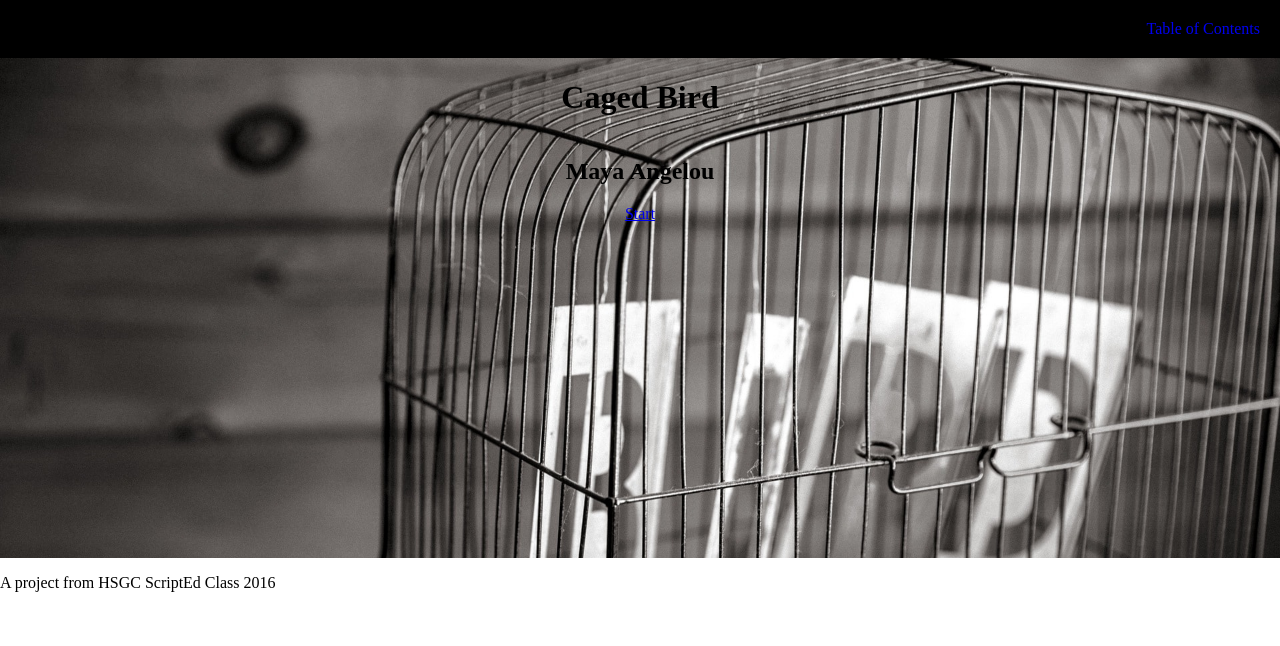
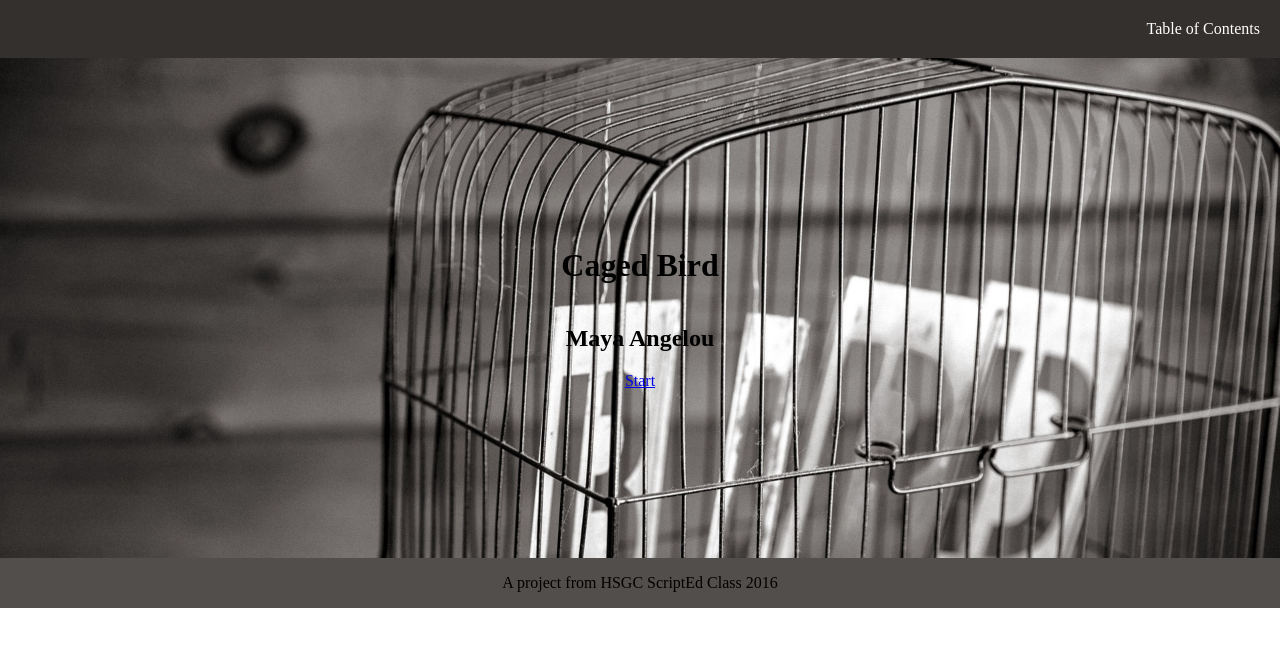
Before and after one commit to Maxthemage95/cage-bird, a plain HTML site: page index.html in a window 1280 px wide. Drawn offline with Linux system fonts and the light colour scheme.

Commit message:
Added more styles

```diff
--- a/styles/styles.css
+++ b/styles/styles.css
@@ -11,7 +11,7 @@ Header styles. These include the styles for the background of the header
 
 header {
   width: 100%;
-  background: black;
+  background-color: #34302E;
   margin:0;
   padding:0;
   display: flex;
@@ -35,8 +35,9 @@ ul li {
   margin: 20px 0;
 }
 
-#nav a {
+header a {
   text-decoration: none;
+  color: white;
 
 }
 
@@ -56,7 +57,6 @@ ul li {
 
 #close {
   color: red;
-  vertical-align: super;
 }
 
 #close:hover {
@@ -72,5 +72,13 @@ main {
   align-items: center;
   background-image: url("../images/birdcage.jpg");
   background-size: cover;
-  min-height: 500px;
+  height: 500px;
+  justify-content: center;
 }
+
+footer {
+  display: flex;
+  flex-flow: row nowrap;
+  justify-content: center;
+  background-color:#524E4B;
+}
```
